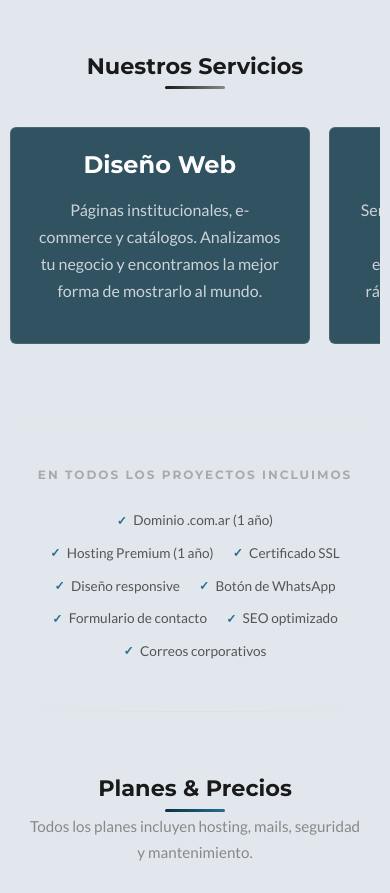
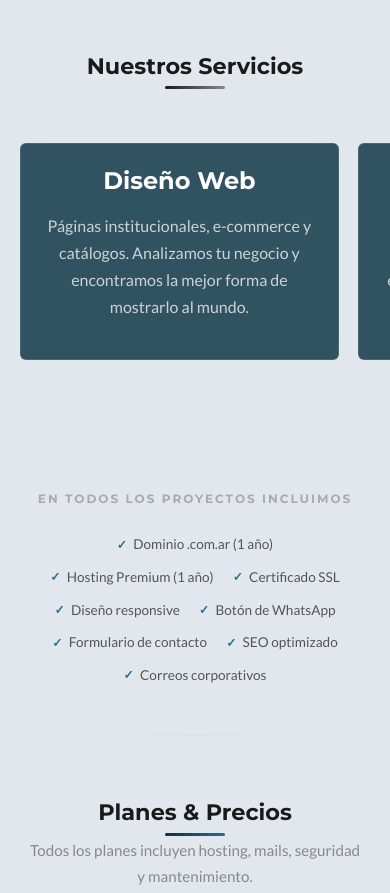
Before and after one commit to Frandeuxtrois/empresa, a plain HTML site: page index.html in a window 390 px wide. Shown: the part 1940-2833 px from the top of the page. Drawn offline with nearby package versions, Linux system fonts and the light colour scheme; some packages are replaced by stand-ins of ours; a script that the page names is missing.

Commit message:
actualizacion

```diff
--- a/css/styles.css
+++ b/css/styles.css
@@ -781,22 +781,21 @@ body.dark-mode .hamburger span {
     overflow-x: auto;
     scroll-snap-type: x mandatory;
     gap: 1rem;
-    padding-bottom: 1rem;
-    margin: 0 -1rem;
-    padding-left: 1rem;
-    padding-right: 1rem;
+    padding: 1rem 5vw 1.5rem;
+    width: 100vw;
+    margin-left: calc(-50vw + 50%);
     -webkit-overflow-scrolling: touch;
     scrollbar-width: none;
+    box-sizing: border-box;
   }
   #servicios .servicios-grid::-webkit-scrollbar { display: none; }
   #servicios .servicio-card {
-    flex: 0 0 78vw;
-    max-width: 300px;
-    scroll-snap-align: start;
+    flex: 0 0 82vw;
+    max-width: 320px;
+    scroll-snap-align: center;
     padding: 1.4rem;
-  }
-  #servicios .servicio-card:hover {
-    transform: none;
+    transform: none !important;
+    transition: none;
   }
 
   /* Proceso */
@@ -804,7 +803,14 @@ body.dark-mode .hamburger span {
   .step-number { font-size: 3rem; }
 
   /* Planes carrusel */
-  .planesSwiper .swiper-slide { width: 260px; }
+  .planesSwiper {
+    width: 100vw;
+    margin-left: calc(-50vw + 50%);
+    overflow: hidden !important;
+  }
+  .planesSwiper .swiper-slide { width: 82vw; max-width: 300px; }
+  .planesSwiper .swiper-button-next,
+  .planesSwiper .swiper-button-prev { display: none; }
   .plan-card-header { padding: 1.2rem 1.2rem 1rem; }
   .plan-card-body { padding: 1rem 1.2rem 1.2rem; }
   .plan-precio strong { font-size: 1.4rem; }
@@ -832,7 +838,7 @@ body.dark-mode .hamburger span {
   h2 { font-size: 1.4rem; }
   #hero h1 { font-size: 1.55rem; }
   #hero p { font-size: 0.95rem; }
-  .planesSwiper .swiper-slide { width: 240px; }
+  .planesSwiper .swiper-slide { width: 78vw; max-width: 260px; }
   .proy-head { padding: 0 12px 2rem; }
 }
 /* ======== SERVICIOS ======== */
```
